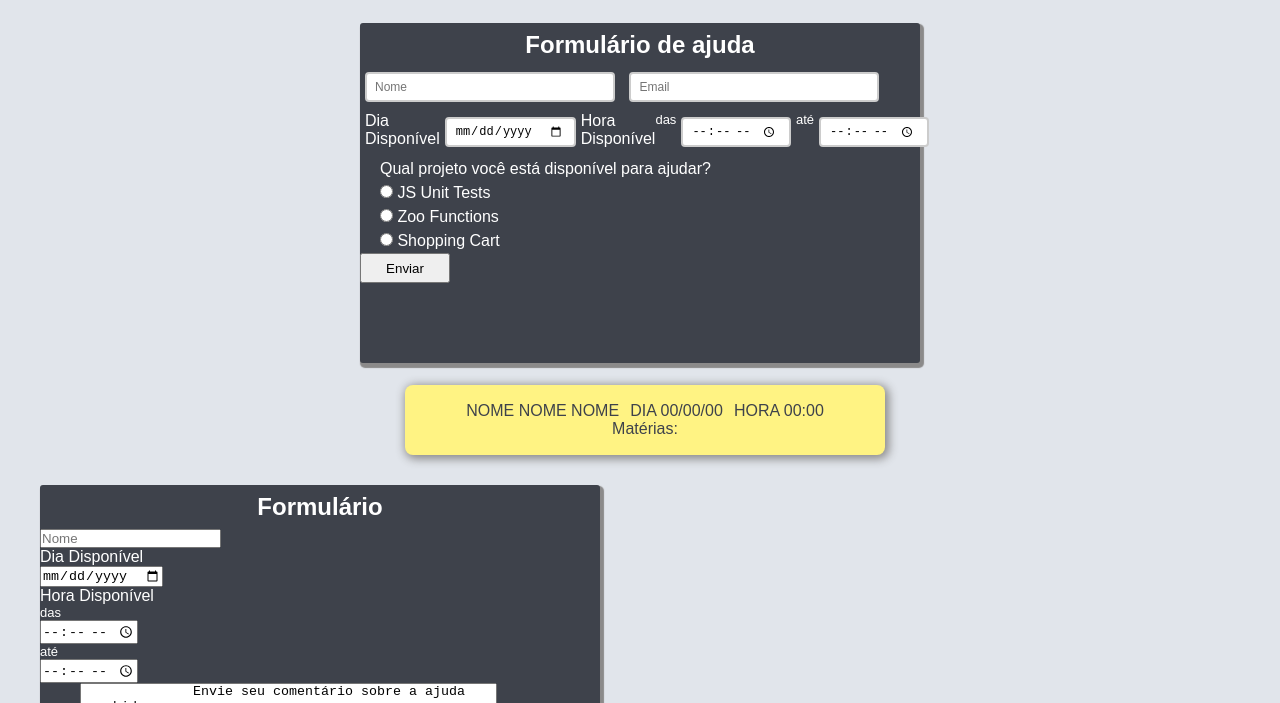
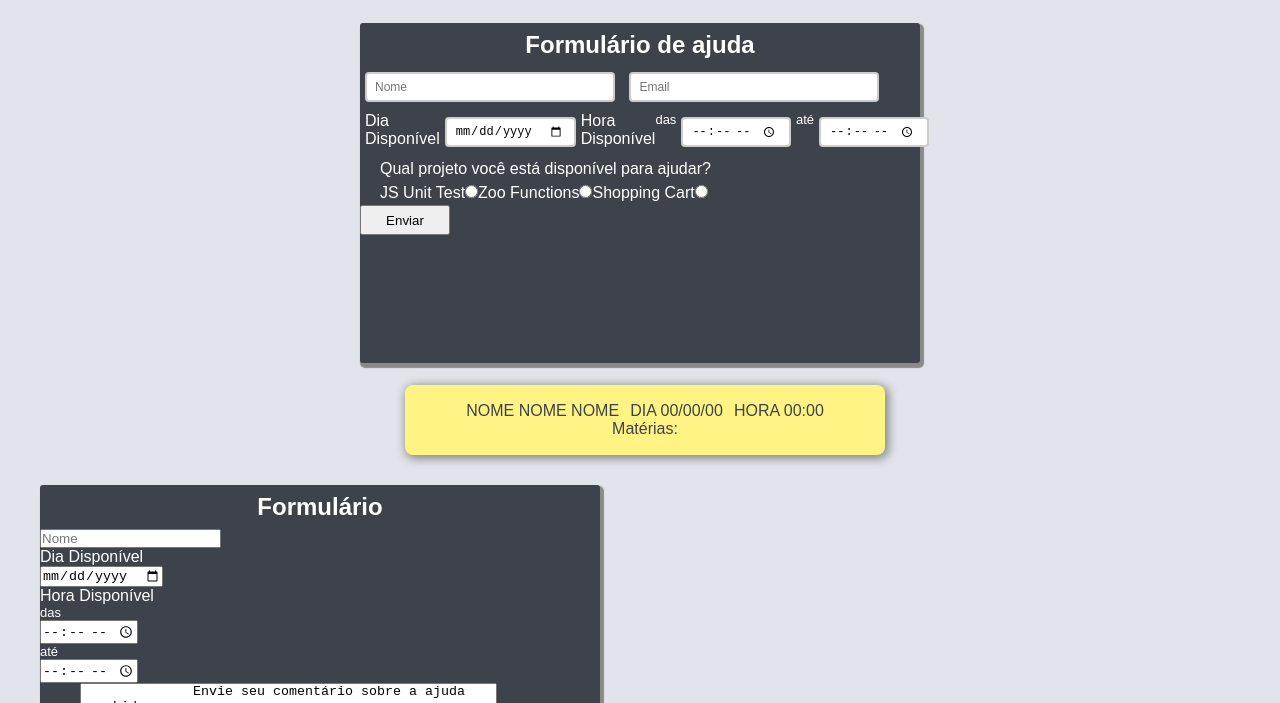
Before and after one commit to kauamaximino/helptryber, a plain HTML site: page index.html in a window 1280 px wide. Shown: the part 97-800 px from the top of the page. Drawn offline with Linux system fonts and the light colour scheme.

Commit message:
funcao criando elementos

```diff
--- a/index.html
+++ b/index.html
@@ -43,10 +43,6 @@
           <div class="name-projects">
             <label id="label-content-projects" for="project-list">Qual projeto você está disponível para ajudar?</label>
           </div>
-
-          <input class="subject" type="radio" name="projetos-Bloco-1" value="JS Unit Tests"/> JS Unit Tests <br />
-          <input class="subject" type="radio" name="projetos-Bloco-1" value="Zoo Functions"/> Zoo Functions <br />
-          <input class="subject" type="radio" name="projetos-Bloco-1" value="Shopping Cart"/> Shopping Cart <br />
         </div>
 
         <section class="container-button-send-mentor">
--- a/script.js
+++ b/script.js
@@ -1,19 +1,35 @@
 // const projetosBloco1 = require('/home/kaua/Área de Trabalho/Projetos Pessoais/projeto-bonus-semama-ontrack/helptryber/projetosBloco1.js')'
 
-const ProjectBlockOne = [
-  'JS Unit Test',
-  'Zoo Functions',
-  'Shopping Cart'
-]
+const help = {
+    bloco: 'projetos-Bloco-1',
+    projectBlockOne: ['JS Unit Test','Zoo Functions','Shopping Cart'],
+  };
 
 const divProject = document.querySelector('.project-list');
 
+const createElement = (element, bloco, valor, tipo, classe) => {
+  const elem = document.createElement(element);
+  const lab = document.createElement('label');
+  lab.className = 'lab';
+  lab.innerText = valor;
+  lab.value = valor;
+  elem.className = classe;
+  console.log(typeof valor)
+  if (element === 'input'){
+    elem.type = tipo;
+    elem.name = bloco;
+    elem.value = valor;
+  }
+  lab.appendChild(elem);
+  return lab;
+};
 
 function createProject() {
-  const input = document.createElement('')
-  input.innerHTML = 'test'
-  divProject.appendChild(input)
-
+  const { projectBlockOne } = help;
+  const { bloco } = help;
+  projectBlockOne.forEach((elem) => {
+    divProject.appendChild(createElement('input', bloco, elem, 'radio', 'subject'));
+  });
 }
 
-createProject()
+createProject();
```
